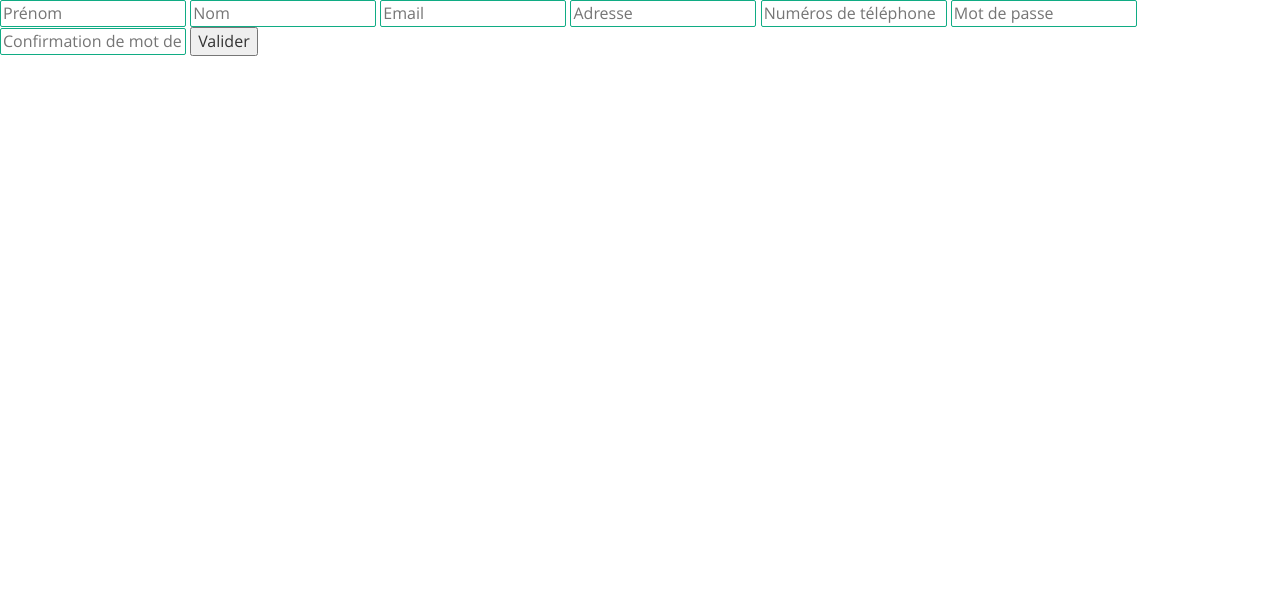
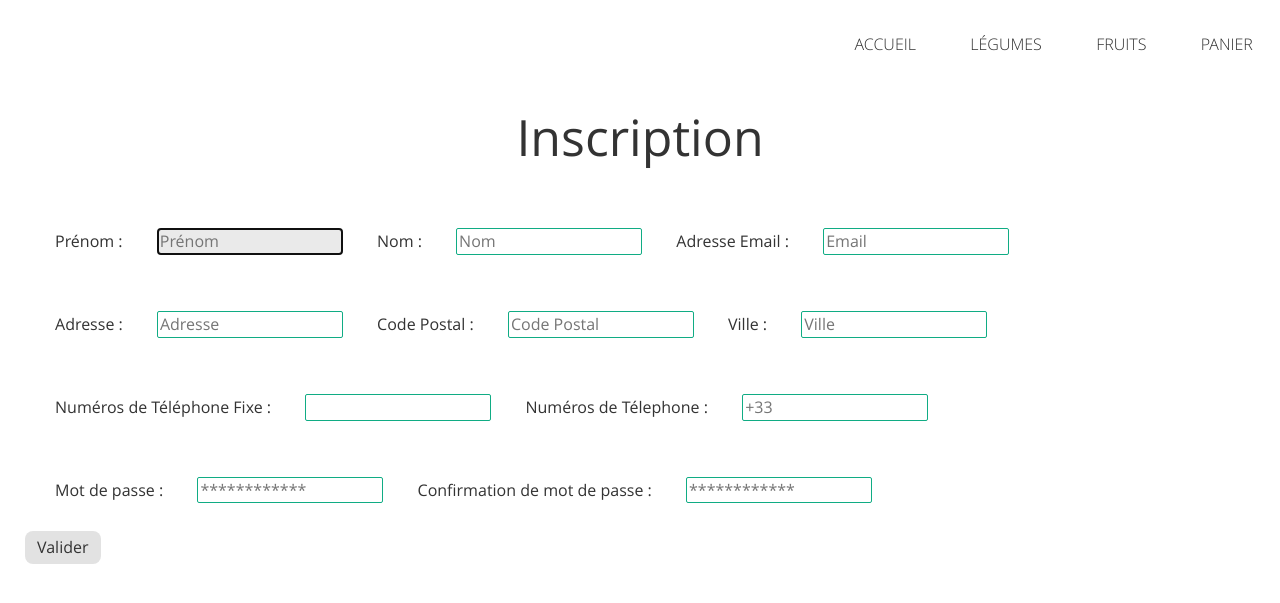
Before and after one commit to MeillatTristan/projetMarchand, a PHP site: page /projetMarchand/inscription.php in a window 1280 px wide. Shown: the top 603 px of the page. Run offline with PHP 8.4, Linux system fonts and the light colour scheme.

Commit message:
debut css inscription

```diff
--- a/css/style.css
+++ b/css/style.css
@@ -175,6 +175,33 @@ div.prixArticle input {
 	width: 100px;
 }
 
+.inscription {
+	margin: 25px;
+	float: left;
+}
+
+.inscription input {
+	display: inline-block
+}
+
+.inscription input:focus {
+	background: #eaeaea;
+}
+
+
+.inscription span {
+	display: inline-block;
+	margin: 30px;
+}
+
+.button_inscription {
+	border:none;
+	padding:5px 12px 5px 12px;
+	border-radius:8px;
+	background:rgb(226, 226, 226);
+	font: 16px;
+	color: #333;
+}
 
 .lineTable{
 	display: flex;
--- a/inscription.php
+++ b/inscription.php
@@ -8,24 +8,92 @@
   <script src="js/jquery.min.js"></script>
   <!-- Custom Theme files -->
   <link href="css/style.css" rel='stylesheet' type='text/css' />
-  <link href="css/connexion.css" rel='stylesheet' type='text/css' />
-
+  <!-- Custom Theme files -->
+  <!---- start-smoth-scrolling---->
+  <script type="text/javascript" src="js/move-top.js"></script>
+  <script type="text/javascript" src="js/easing.js"></script>
+  <script type="text/javascript">
+    jQuery(document).ready(function($) {
+      $(".scroll").click(function(event) {
+        event.preventDefault();
+        $('html,body').animate({
+          scrollTop: $(this.hash).offset().top
+        }, 1500);
+      });
+    });
+  </script>
   <!---- start-smoth-scrolling---->
   <meta name="viewport" content="width=device-width, initial-scale=1">
+  <script type="application/x-javascript">
+    addEventListener("load", function() {
+      setTimeout(hideURLbar, 0);
+    }, false);
+
+    function hideURLbar() {
+      window.scrollTo(0, 1);
+    }
+  </script>
+  </script>
+  <!----start-top-nav-script---->
+  <script>
+    $(function() {
+      var pull = $('#pull');
+      menu = $('nav ul');
+      menuHeight = menu.height();
+      $(pull).on('click', function(e) {
+        e.preventDefault();
+        menu.slideToggle();
+      });
+      $(window).resize(function() {
+        var w = $(window).width();
+        if (w > 320 && menu.is(':hidden')) {
+          menu.removeAttr('style');
+        }
+      });
+    });
+  </script>
   <!----//End-top-nav-script---->
 
 </head>
 
 <body>
-
-<div><form action='valid_user.php'>
-  <input type="text" name='firstname' id='firstname'  required placeholder='Prénom' > </input>
-  <input type="text" name='lastname' id='lastname'  required placeholder='Nom' > </input>
-  <input type="text" name='email' id='email'  required placeholder='Email' > </input>
-  <input type="text" name='adresse' id='adresse'  required placeholder='Adresse' > </input>
-  <input type="text" name='telephone' id='telephone'  required placeholder='Numéros de téléphone' > </input>
-  <input type="password" name='valid_mdp1' id='password_1'  required placeholder='Mot de passe' > </input>
-  <input type="password" name='valid_mdp2' id='password_2'  required placeholder='Confirmation de mot de passe' > </input>
-  <button type='submit' name='valid_user'>Valider</button>
-</form>
-</div>
+  <?php
+  session_start();
+  ?>
+  <?php
+  include "header.php";
+  include "configbdd.php";
+  ?>
+  <div class="container">
+    <h2>Inscription</h2>
+  </div>
+  <div >
+    <form class="inscription" action='valid_user.php'>
+      <span>Prénom :</span>
+      <input type="text" name='firstname' id='firstname' required placeholder='Prénom' autofocus=""> </input>
+      <span>Nom :</span>
+      <input type="text" name='lastname' id='lastname' required placeholder='Nom'> </input>
+      <span>Adresse Email :</span>
+      <input type="text" name='email' id='email' required placeholder='Email'> </input>
+      <br>
+      <span>Adresse :</span>
+      <input type="text" name='adresse' id='adresse' required placeholder='Adresse'> </input>
+      <span>Code Postal :</span>
+      <input type="text" name='code_postal' id='code_postal' required placeholder='Code Postal'> </input>
+      <span>Ville :</span>
+      <input type="text" name='ville' id='ville' required placeholder='Ville'> </input>
+      <br>
+      <span>Numéros de Téléphone Fixe :</span>
+      <input type="text" name='telephone' id='telephone_f' required placeholder=''> </input>
+      <span>Numéros de Télephone :</span>
+      <input type="text" name='telephone' id='telephone_p' required placeholder='+33'> </input>
+      <br>
+      <span>Mot de passe :</span>
+      <input type="password" name='valid_mdp1' id='password_1' required placeholder='************'> </input>
+      <span>Confirmation de mot de passe :</span>
+      <input type="password" name='valid_mdp2' id='password_2' required placeholder='************'> </input>
+      <br>
+      <button class="button_inscription" type='submit' name='valid_user'>Valider</button>
+      <br>
+  </form>
+  </div>
```
Also changed, not shown: valid_user.php (+5 -3 lines).
